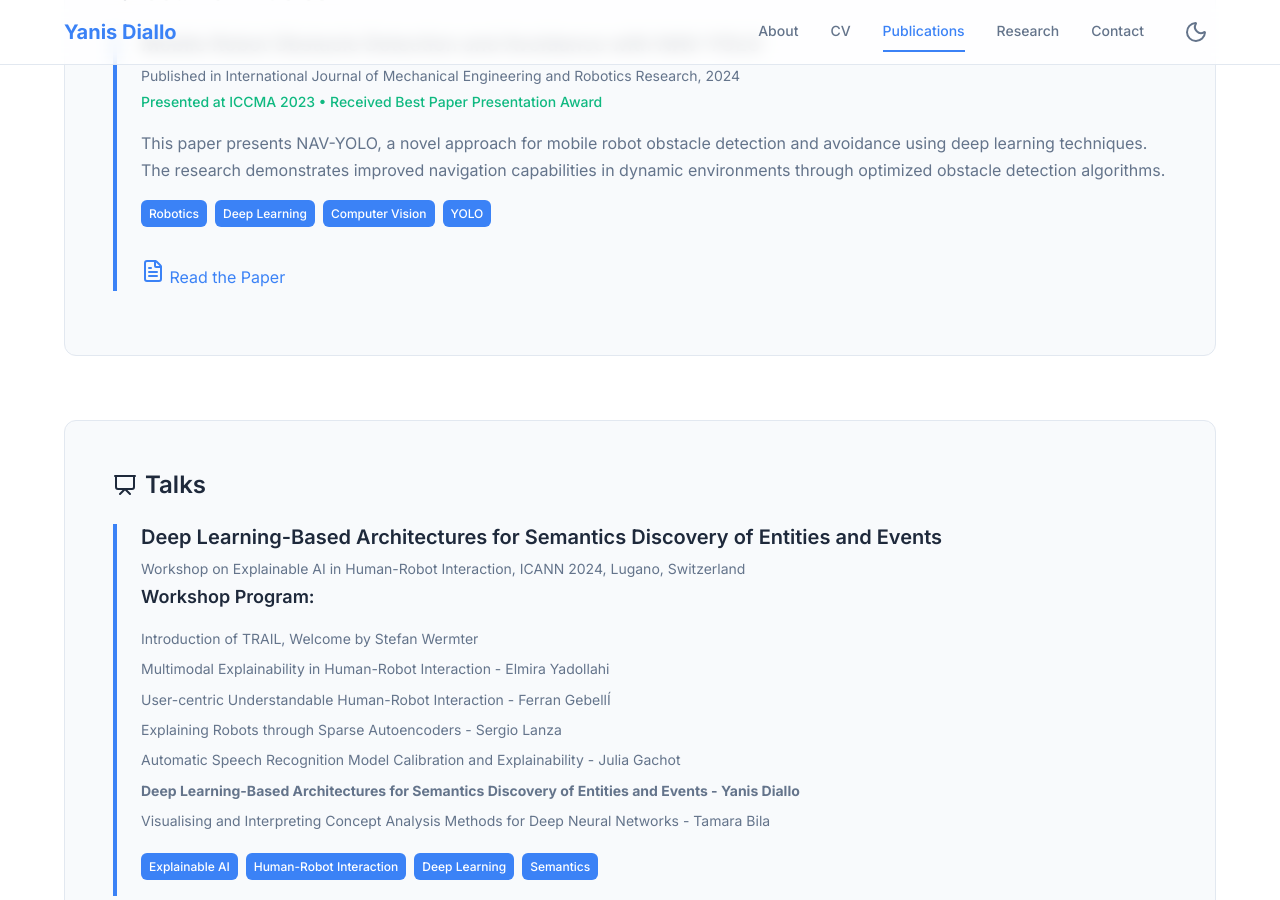
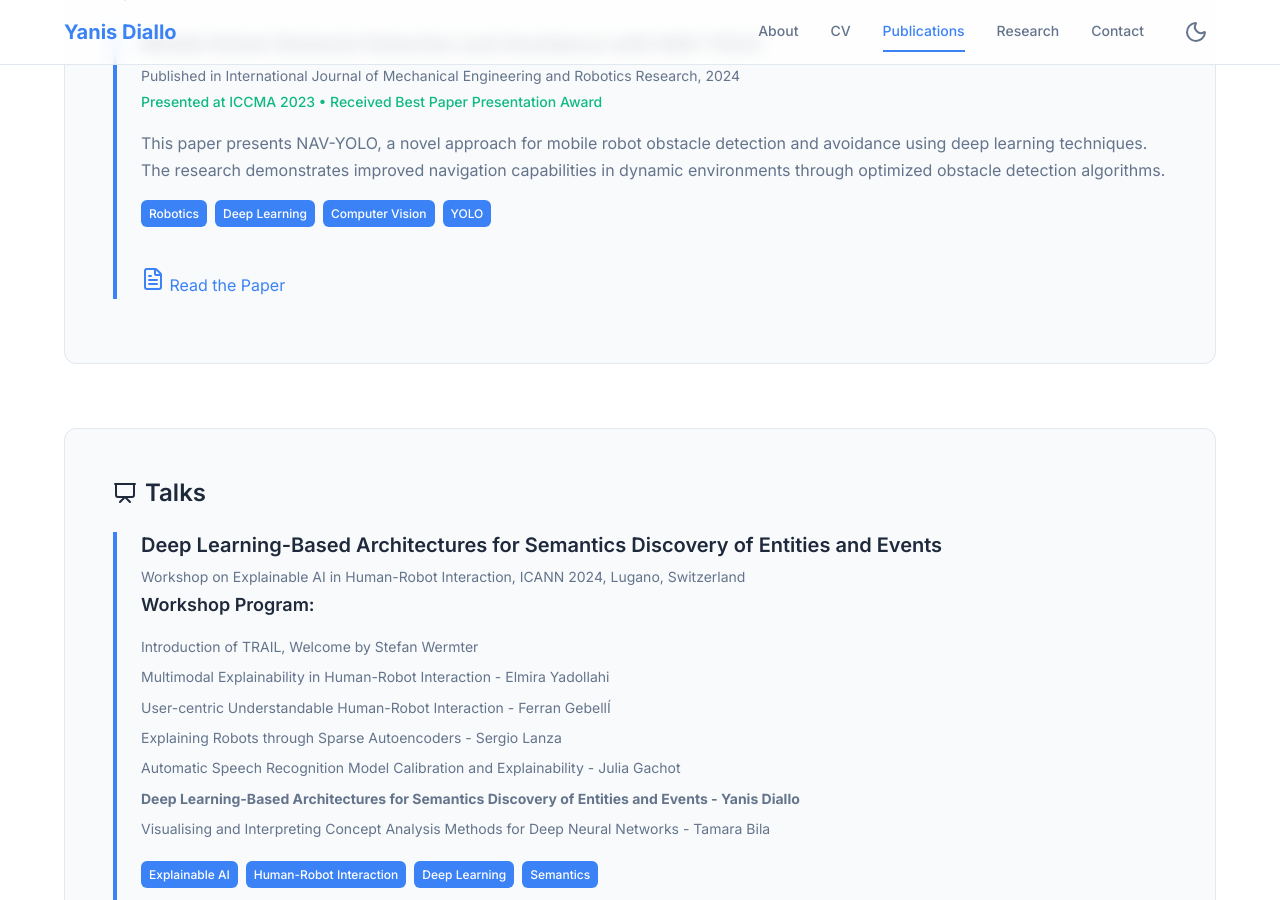
Before and after one commit to yanisdiallo/yanisdiallo.github.io, a Jekyll site: the page built from publications.md, in a window 1280 px wide and 900 px high, scrolled down 313 px. Built offline with Jekyll 4.4.1, drawn with Linux system fonts in a browser that asks for light colours.

Commit message:
Further adjust spacing between publication tags and paper link, and reduce icon size

```diff
--- a/assets/css/main.css
+++ b/assets/css/main.css
@@ -636,15 +636,15 @@ a:hover {
   border-radius: var(--radius-sm);
   font-size: var(--font-size-xs);
   font-weight: 500;
-  margin-bottom: var(--spacing-md); /* Added margin-bottom to create space below tags */
+  margin-bottom: var(--spacing-lg); /* Increased margin-bottom to create more space below tags */
 }
 
 .publication-link {
-  margin-top: var(--spacing-md); /* Keep this for consistency, though margin-bottom on tags is primary */
+  margin-top: var(--spacing-md); /* Keep this for consistency */
 }
 
 .publication-link i {
-  font-size: var(--font-size-lg); /* Adjust icon size if needed */
+  font-size: var(--font-size-base); /* Adjusted icon size to be slightly smaller */
 }
 
 .workshop-program {
```
